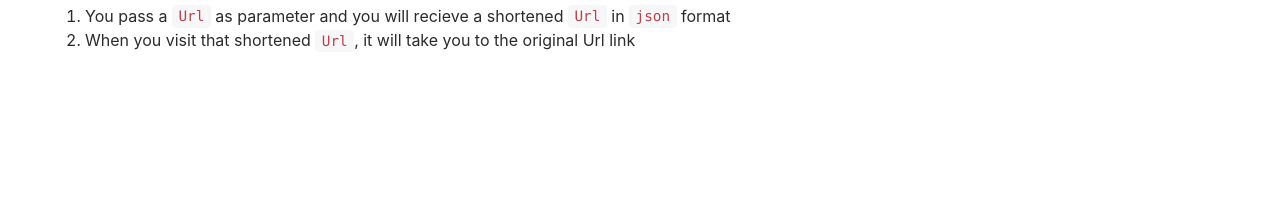
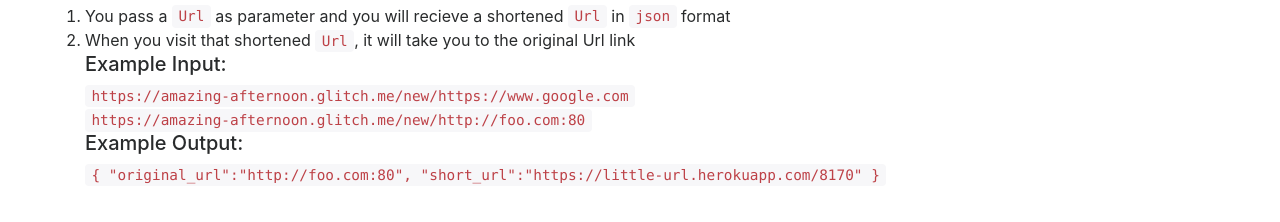
Before and after one commit to 3dw1nM0535/URL-shortener, a plain HTML site: page public/index.html in a window 1280 px wide. Shown: the part 322-544 px from the top of the page. Drawn offline with nearby package versions, Linux system fonts and the light colour scheme.

Commit message:
view page/home page

```diff
--- a/public/index.html
+++ b/public/index.html
@@ -21,5 +21,12 @@
         <li>When you visit that shortened <code>Url</code>, it will take you to the original Url link</li>
       </ol>
     </div>
+    <div class="container">
+      <h5 class="display-5">Example Input: </h5>
+      <code>https://amazing-afternoon.glitch.me/new/https://www.google.com</code><br />
+      <code>https://amazing-afternoon.glitch.me/new/http://foo.com:80</code>
+      <h5 class="display-5">Example Output: </h5>
+      <code>{ "original_url":"http://foo.com:80", "short_url":"https://little-url.herokuapp.com/8170" }</code>
+    </div>
   </body>
 </html>
```
